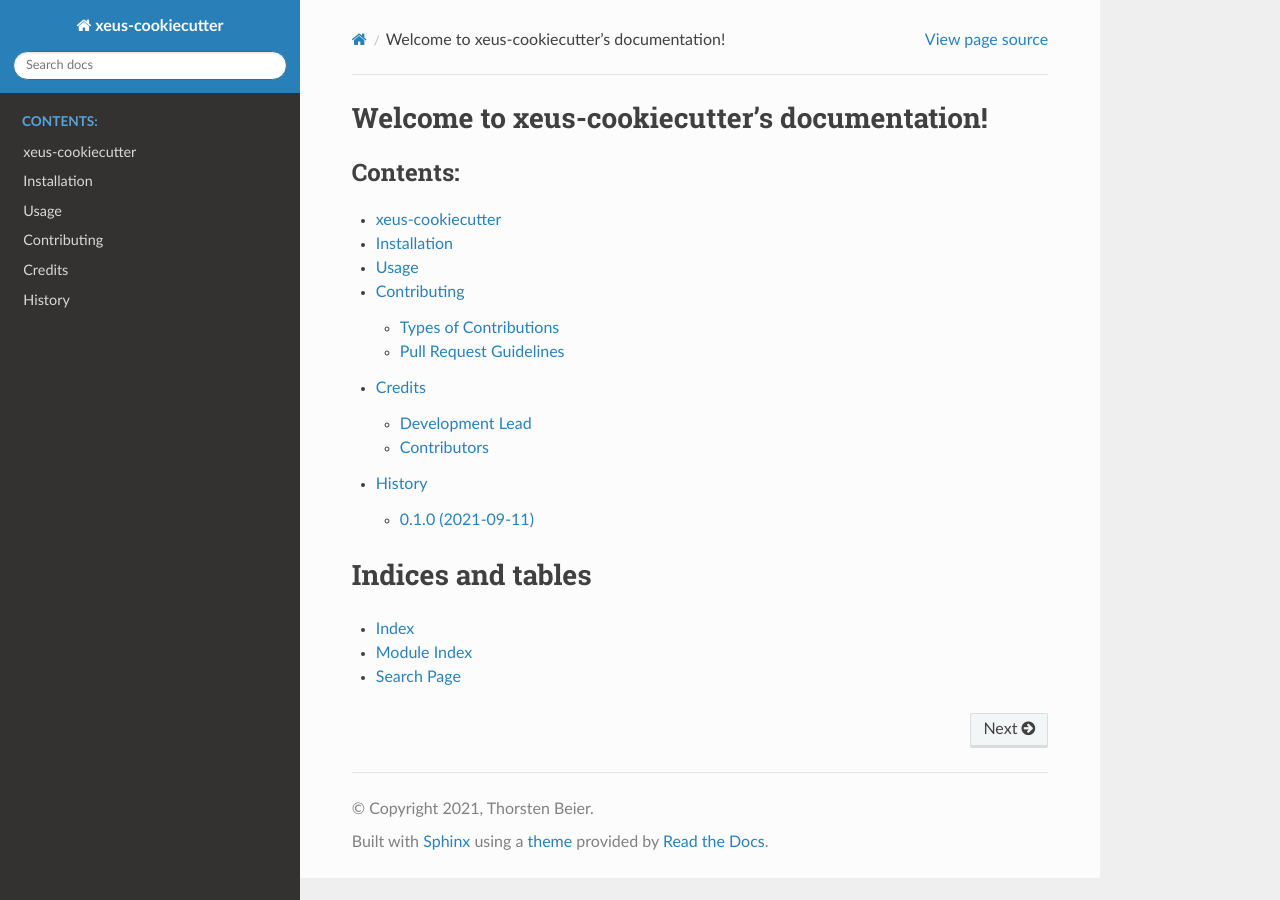
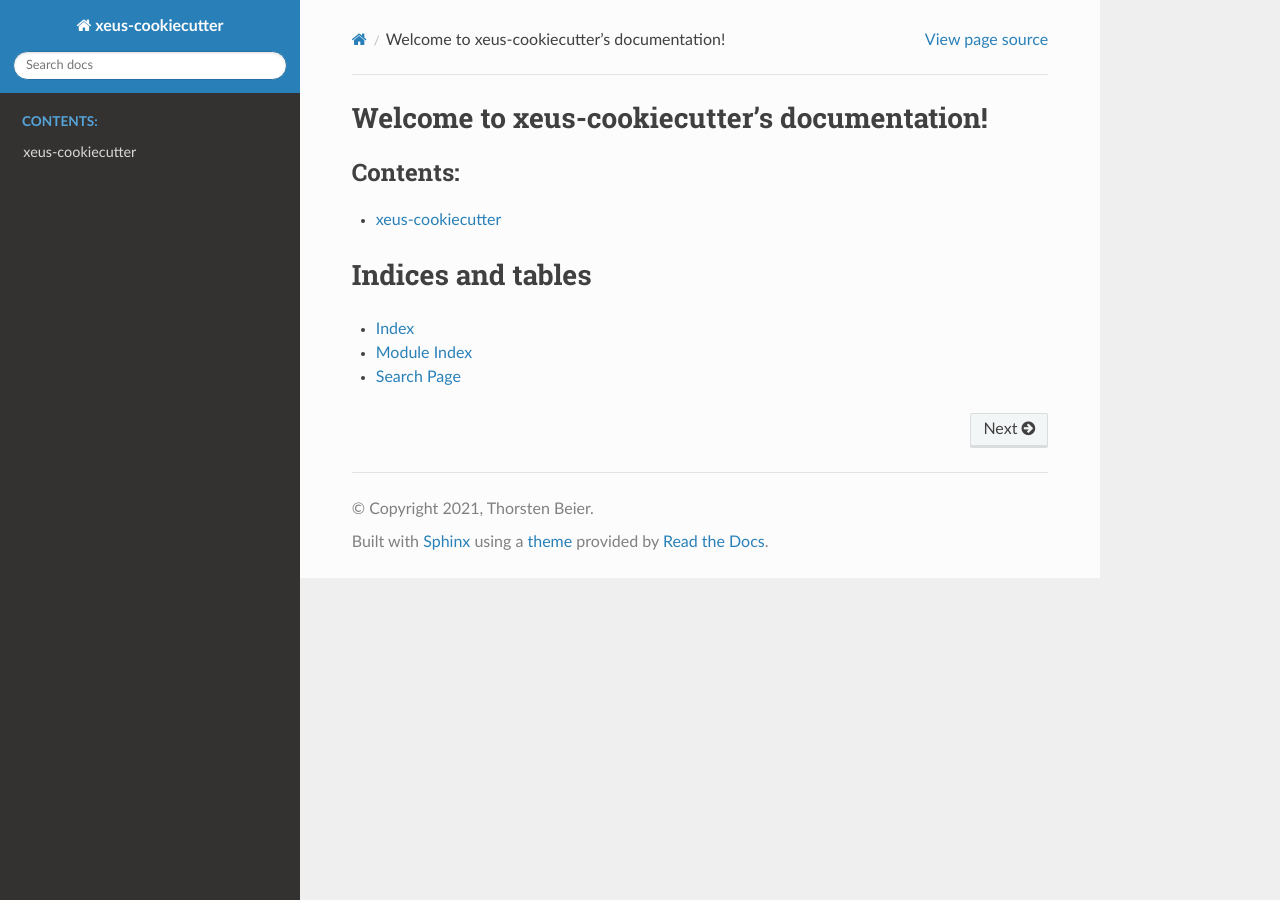
Before and after one commit to jupyter-xeus/xeus-cookiecutter, a Sphinx documentation site: the page built from docs/index.rst, in a window 1280 px wide. Built offline with Sphinx 7.4.7 and the Read the Docs theme 2.0.0, drawn with Linux system fonts in a browser that asks for light colours; the version number could not be read and is left out.

Commit message:
made things a bit slimmer

```diff
--- a/HISTORY.rst
+++ /dev/null
@@ -1,8 +0,0 @@
-=======
-History
-=======
-
-0.1.0 (2021-09-11)
-------------------
-
-*
--- a/docs/authors.rst
+++ /dev/null
@@ -1 +0,0 @@
-.. include:: ../AUTHORS.rst
--- a/docs/contributing.rst
+++ /dev/null
@@ -1 +0,0 @@
-.. include:: ../CONTRIBUTING.rst
--- a/docs/history.rst
+++ /dev/null
@@ -1 +0,0 @@
-.. include:: ../HISTORY.rst
--- a/docs/index.rst
+++ b/docs/index.rst
@@ -6,11 +6,6 @@ Welcome to xeus-cookiecutter's documentation!
    :caption: Contents:
 
    readme
-   installation
-   usage
-   contributing
-   authors
-   history
 
 
 Indices and tables
--- a/docs/installation.rst
+++ /dev/null
@@ -1,8 +0,0 @@
-.. highlight:: shell
-
-============
-Installation
-============
-
-
-todo
--- a/docs/usage.rst
+++ /dev/null
@@ -1,7 +0,0 @@
-=====
-Usage
-=====
-
-To use xeus-cookiecutter in a project::
-
-    import xeus-cookiecutter
```
Also changed, not shown: CONTRIBUTING.rst (deleted, +0 -67 lines), .bumpversion.cfg (deleted), 1 other file.
